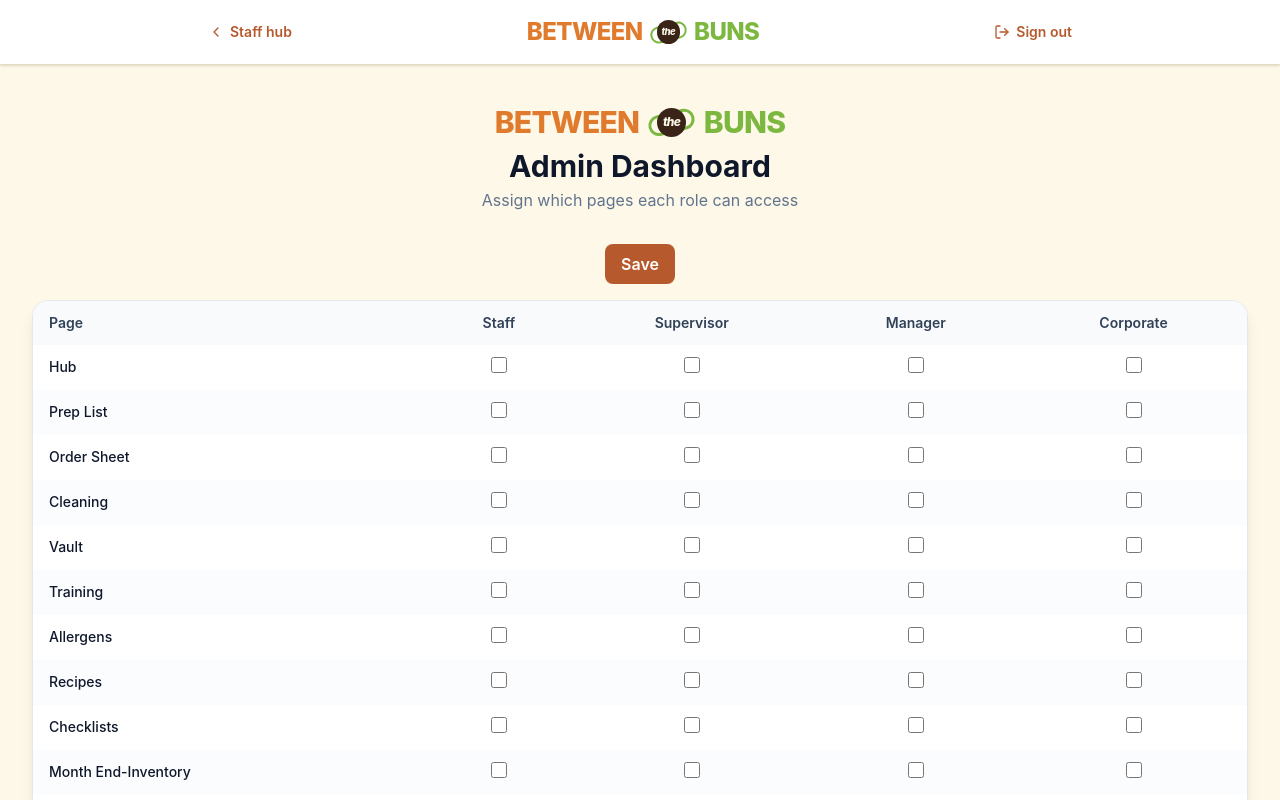
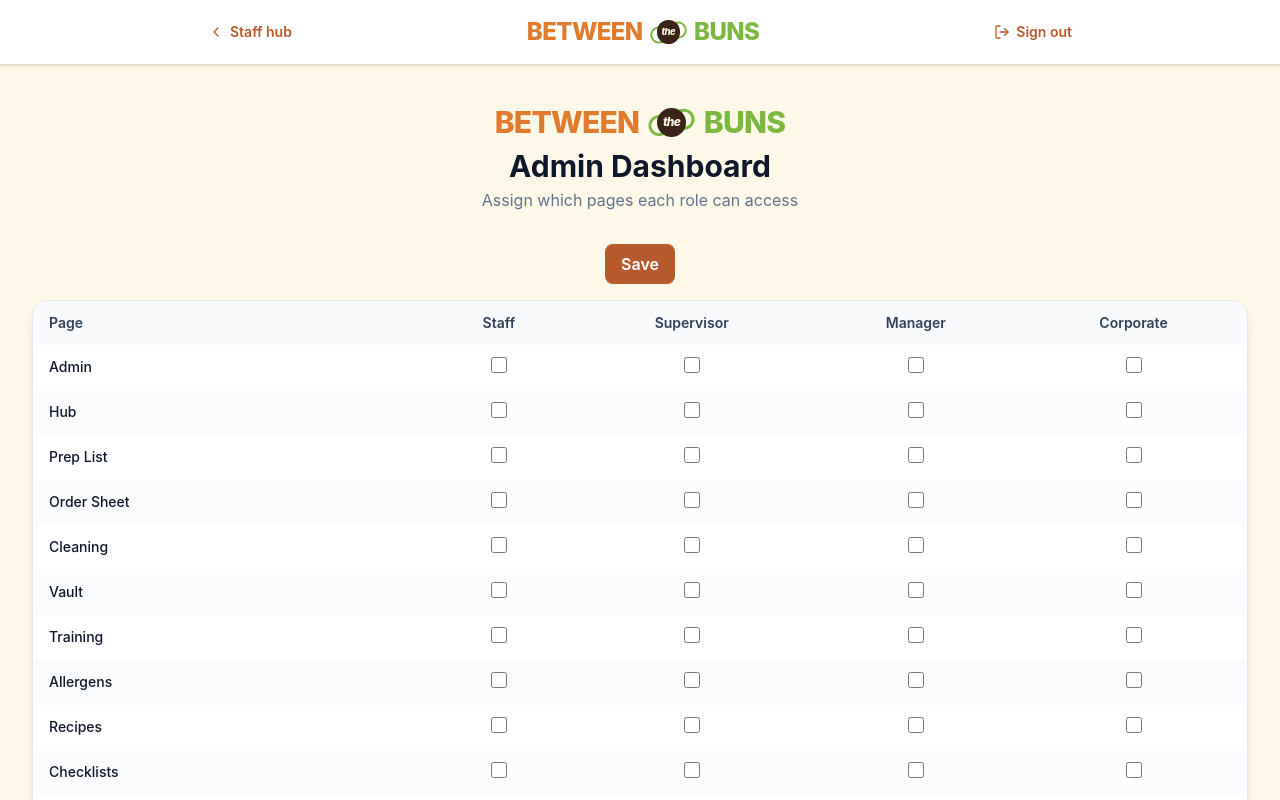
Before and after one commit to nosudoapt/foodsafety, a Next.js app: page /between-the-buns/admin in a window 1280 px wide. Shown: the top 800 px of the page. Built offline with nearby package versions, Linux system fonts and the light colour scheme; no server answers; the database is empty.

Commit message:
Add admin page to access matrix

```diff
--- a/src/app/between-the-buns/admin/page.tsx
+++ b/src/app/between-the-buns/admin/page.tsx
@@ -5,7 +5,7 @@ import BtbWordmark from "@/components/BtbWordmark";
 
 const ROLES = ["staff", "supervisor", "manager", "corporate"];
 const PAGES = [
-  "hub", "prep-list", "order-sheet", "cleaning", "vault", "training", "allergens",
+  "admin", "hub", "prep-list", "order-sheet", "cleaning", "vault", "training", "allergens",
   "recipes", "checklists", "month-end-inventory", "cash-out", "staff-schedule",
   "tax-dates", "branding-requests", "compliance", "documents", "staff-licenses",
   "inspections", "franchise-inspection", "marketing", "new-restaurant", "emergency",
```
